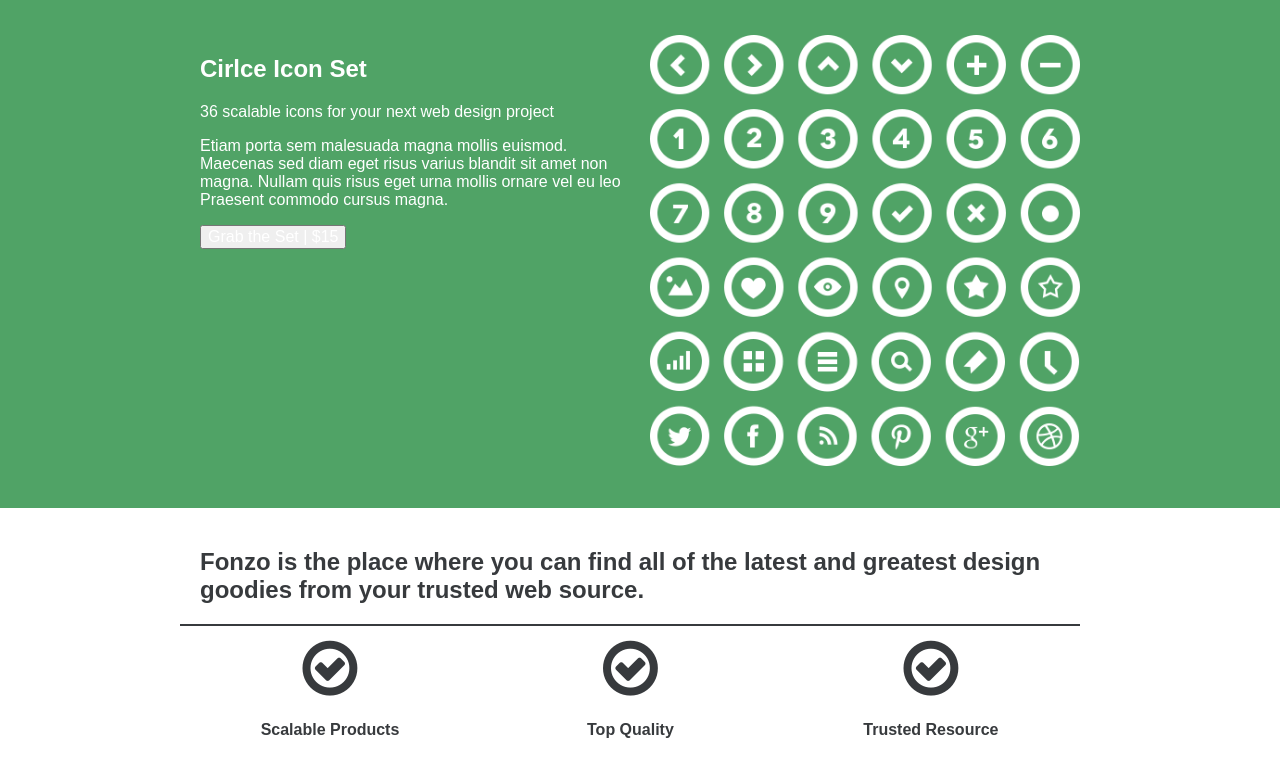
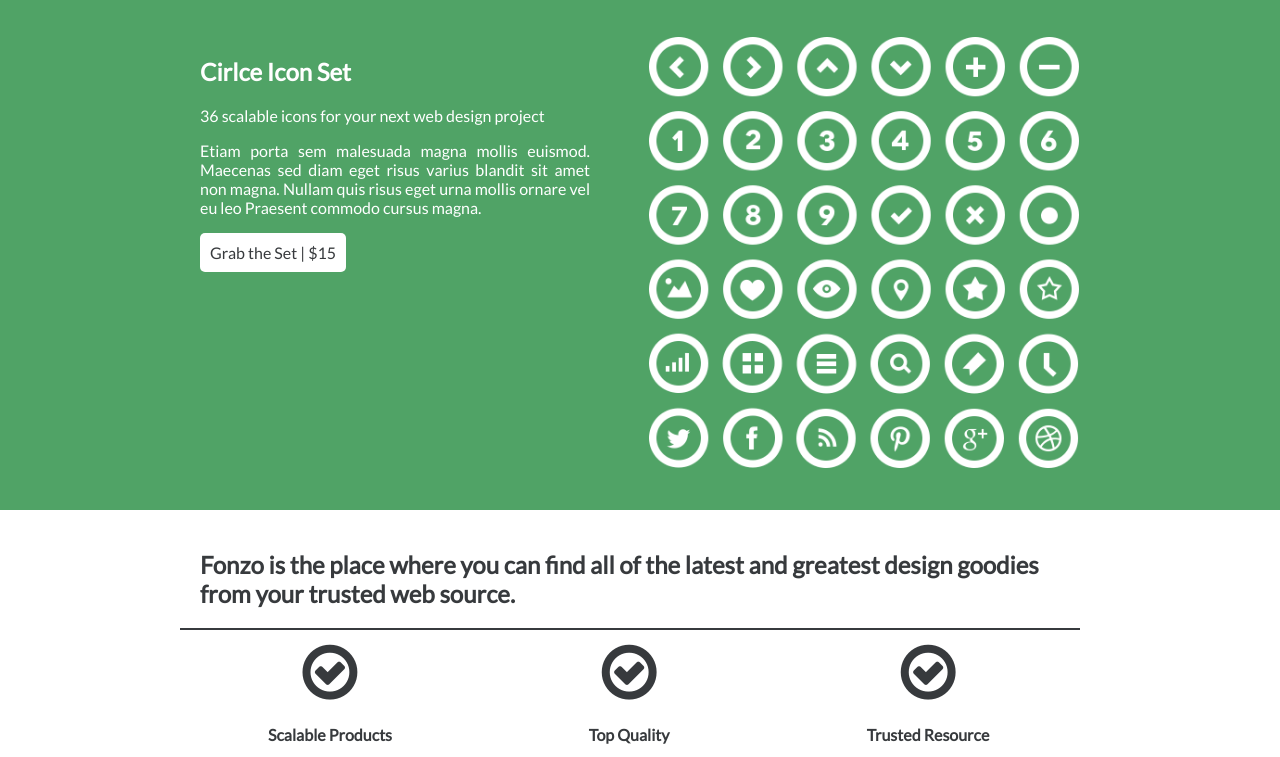
Before and after one commit to wellsDev/psd2page, a website: page index.html in a window 1280 px wide. Shown: the part 134-891 px from the top of the page. Drawn offline with Linux system fonts and the light colour scheme.

Commit message:
Added Google Font and reinstalled npm

```diff
--- /dev/null
+++ b/assets/sass/_font.sass
@@ -0,0 +1,3 @@
+//main: style.sass
+body
+  font-family: 'Lato', sans-serif
--- a/assets/sass/_main.sass
+++ b/assets/sass/_main.sass
@@ -47,18 +47,15 @@ section
 
 //Rotator
 section#rotator
-  .section1
-    padding-top: 2%
-    .detail
-      margin-right: 40px
-      text-align: justify
-      button
-        padding: 10px
-        border-radius: 5px
-        background-color: $white
-        color: $darkgrey
-        border: none
-  .selector
+  .detail
+    margin-right: 40px
+    text-align: justify
+    button
+      padding: 10px
+      border-radius: 5px
+      background-color: $white
+      color: $darkgrey
+      border: none
 
 section#features
   .feature
--- a/assets/sass/style.sass
+++ b/assets/sass/style.sass
@@ -1,4 +1,5 @@
 // compileExpanded: ../css/$1.css
 @import normalize
 @import toast
+@import font
 @import main
--- a/index.html
+++ b/index.html
@@ -5,6 +5,7 @@
     <meta name="viewport" content="width=device-width, initial-scale=1">
     <title>psd2page</title>
     <link rel="stylesheet" href="https://maxcdn.bootstrapcdn.com/font-awesome/4.5.0/css/font-awesome.min.css">
+    <link href='https://fonts.googleapis.com/css?family=Lato' rel='stylesheet' type='text/css'>
     <link rel="stylesheet" href="/assets/css/style.css">
   </head>
   <body>
```
Also changed, not shown: assets/css/style.css.
